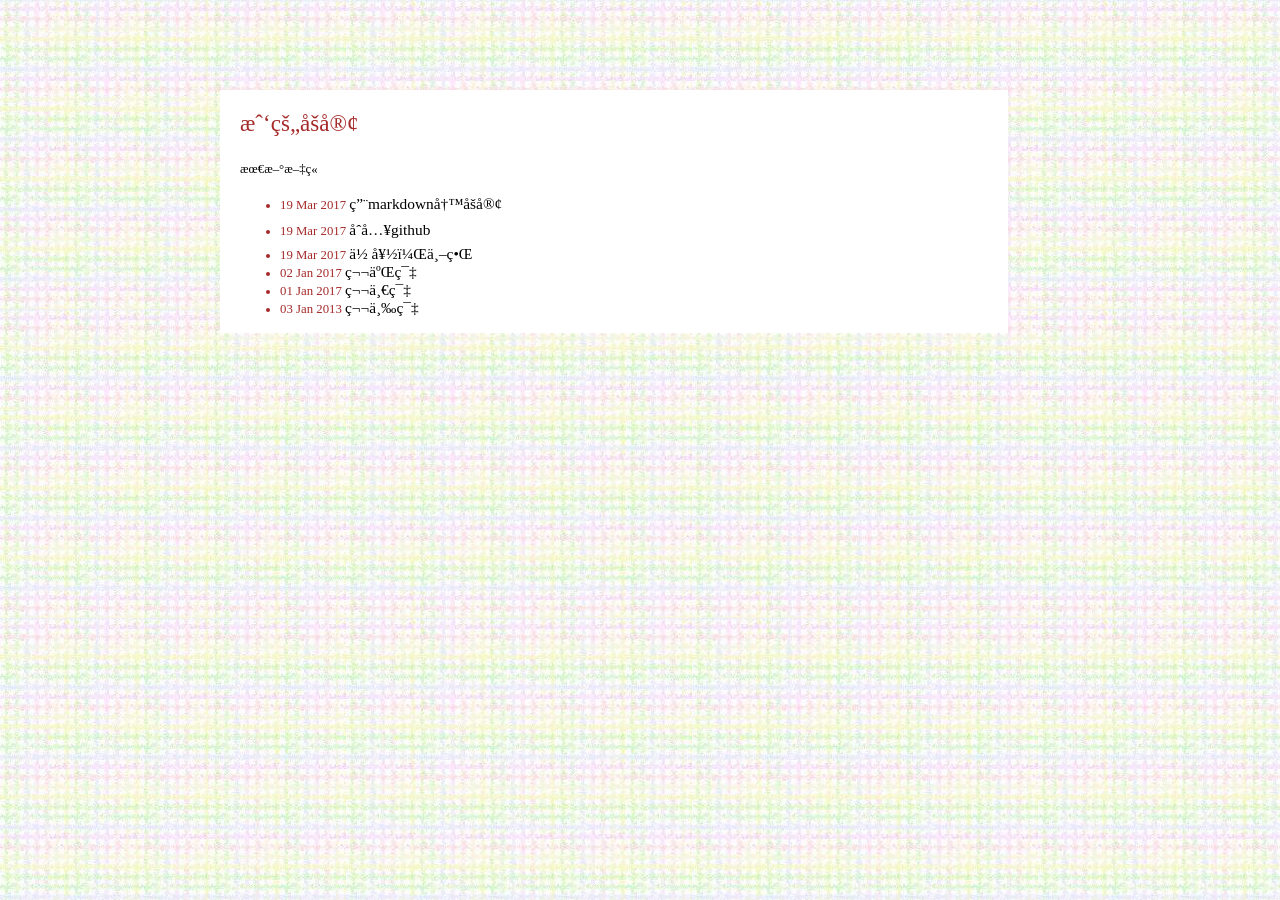
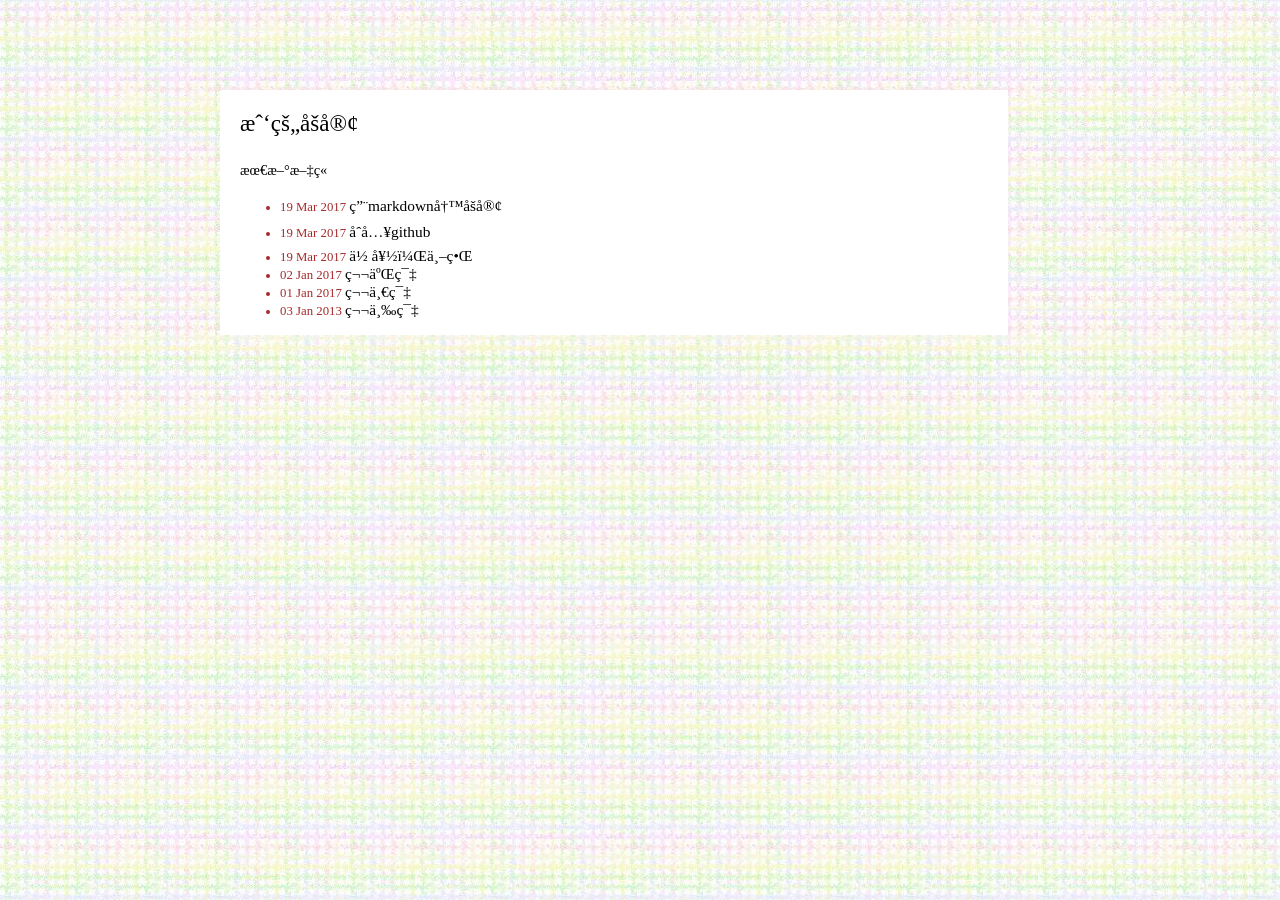
Before and after one commit to WcrNGU/jekyll_demo, a Jekyll site: the page built from index.html, in a window 1280 px wide. Built offline with Jekyll 4.4.1, drawn with Linux system fonts in a browser that asks for light colours.

Commit message:
font color

```diff
--- a/_layouts/default.html
+++ b/_layouts/default.html
@@ -15,7 +15,7 @@
         }
         .home p{
             word-break: break-all;
-            font-size: 80%;
+            font-size: 90%;
         }
         .home li{
             color:brown;
@@ -27,12 +27,12 @@
             font-weight: lighter;
         }
         h2{
-            color:brown;
+            color:black;
             font-size: 120%;
             font-weight: lighter;
         }
         h2 a{
-            color: brown;
+            color: black;
             font-size: 120%;
         }
         a{
```
